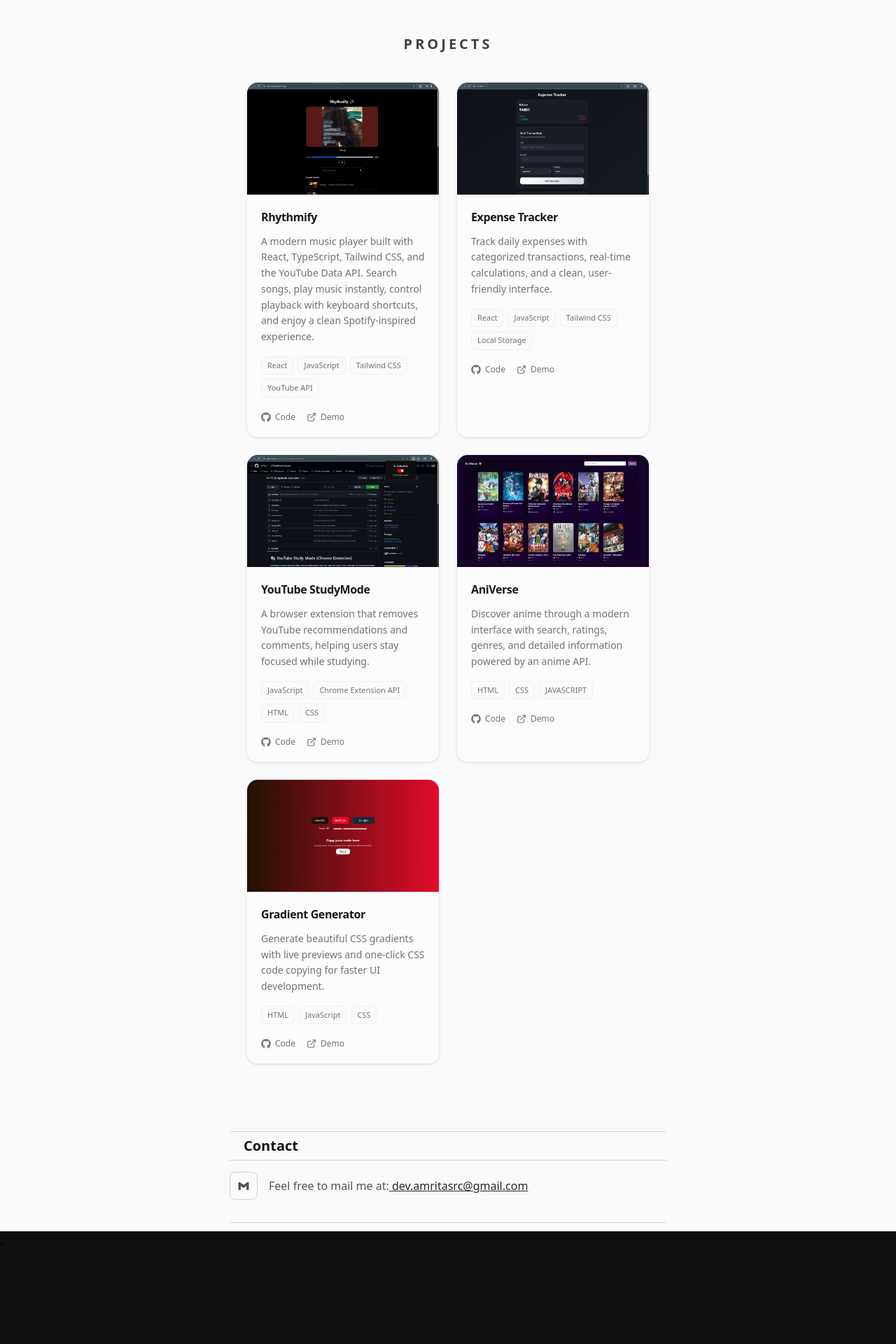
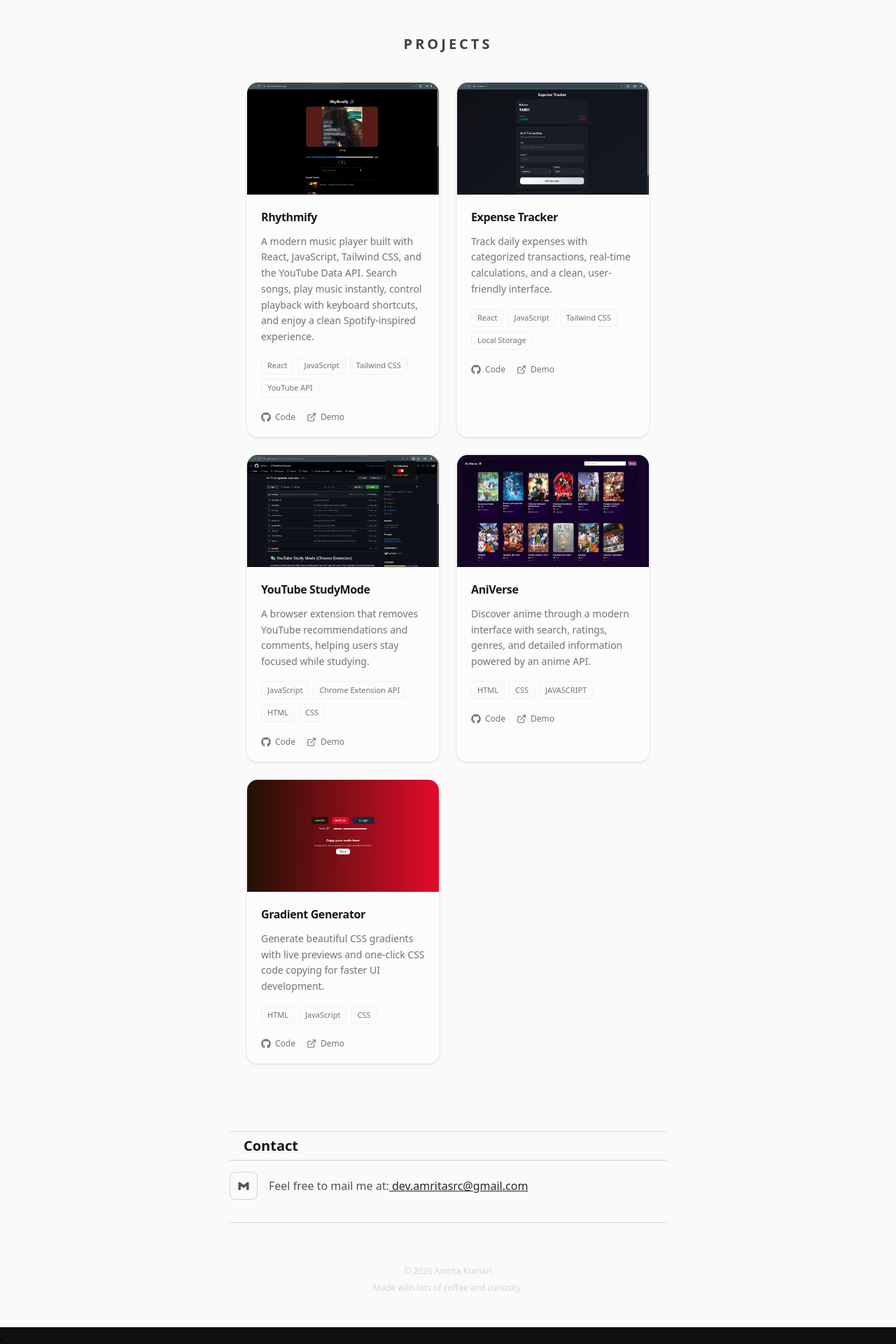
Before and after one commit to amritasrc/amrita-portfolio, a React (Vite) app: page / in a window 1280 px wide. Shown: the part 1408-3328 px from the top of the page at 70% size. Before the commit the page ends 3191 px from the top, so only its background shows below. Built offline with nearby package versions, Linux system fonts and the light colour scheme; what @embedpdf/core would draw is missing.

Commit message:
mount footer component

```diff
--- a/src/App.jsx
+++ b/src/App.jsx
@@ -8,10 +8,11 @@ import Project from './Comps/Project'
 import Contact from './Comps/Contact'
 import GithubCalender from './Comps/GithubCalender'
 import { motion } from 'framer-motion'
+import Footer from './Comps/Footer';
 
 const App = () => {
   return (
-    <div className="min-h-screen bg-neutral-50 dark:bg-black text-neutral-900 dark:text-neutral-50 transition-colors duration-300 selection:bg-neutral-200 dark:selection:bg-neutral-800">
+    <div className="min-h-screen bg-zinc-50 dark:bg-black text-zinc-900 dark:text-zinc-50 transition-colors duration-300 selection:bg-zinc-200 dark:selection:bg-zinc-800">
 
       <main className="max-w-2xl mx-auto px-6 flex flex-col">
         {/* nav */}
@@ -24,6 +25,7 @@ const App = () => {
         <GithubCalender />
         <Project />
         <Contact />
+        <Footer/>
       </main>
     </div>
   )
--- a/src/Comps/Project.jsx
+++ b/src/Comps/Project.jsx
@@ -9,7 +9,7 @@ const projects = [
     githubLink: "https://github.com/amritasrc/Rhythmify",
     link: "https://rhythmify-jade.vercel.app/",
     projectDescrip:
-      "A modern music player built with React, TypeScript, Tailwind CSS, and the YouTube Data API. Search songs, play music instantly, control playback with keyboard shortcuts, and enjoy a clean Spotify-inspired experience.",
+      "A modern music player built with React, JavaScript, Tailwind CSS, and the YouTube Data API. Search songs, play music instantly, control playback with keyboard shortcuts, and enjoy a clean Spotify-inspired experience.",
     technologies: [
       "React",
       "JavaScript",
```
